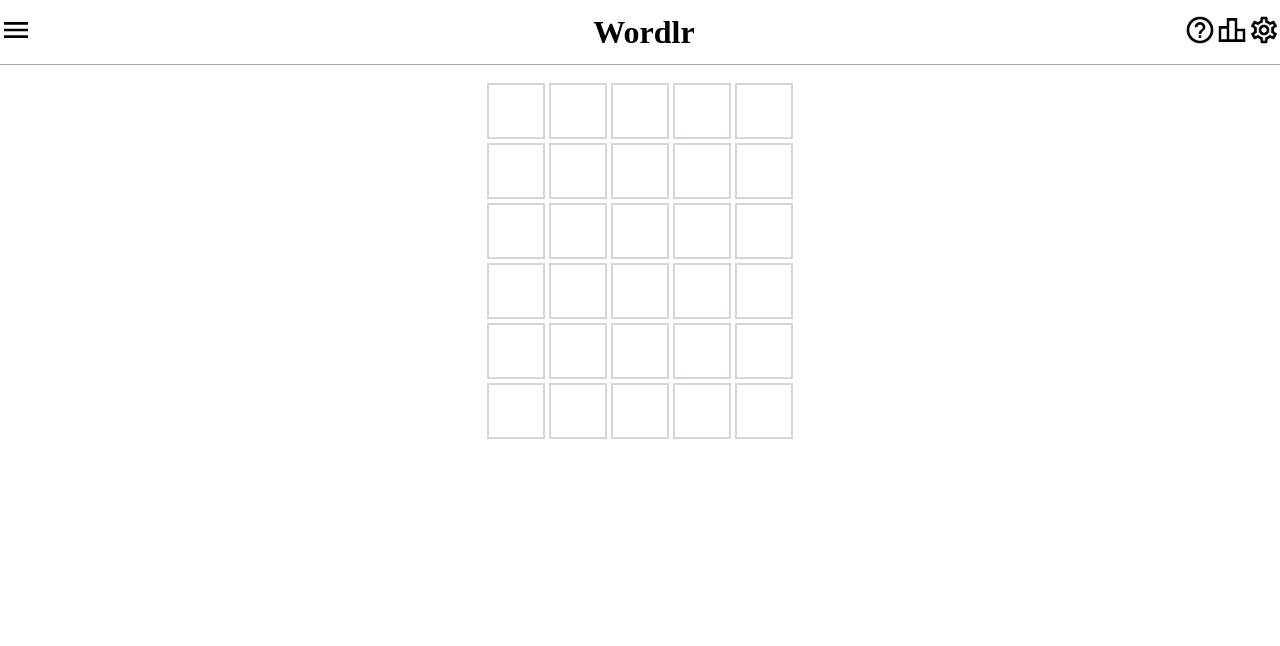
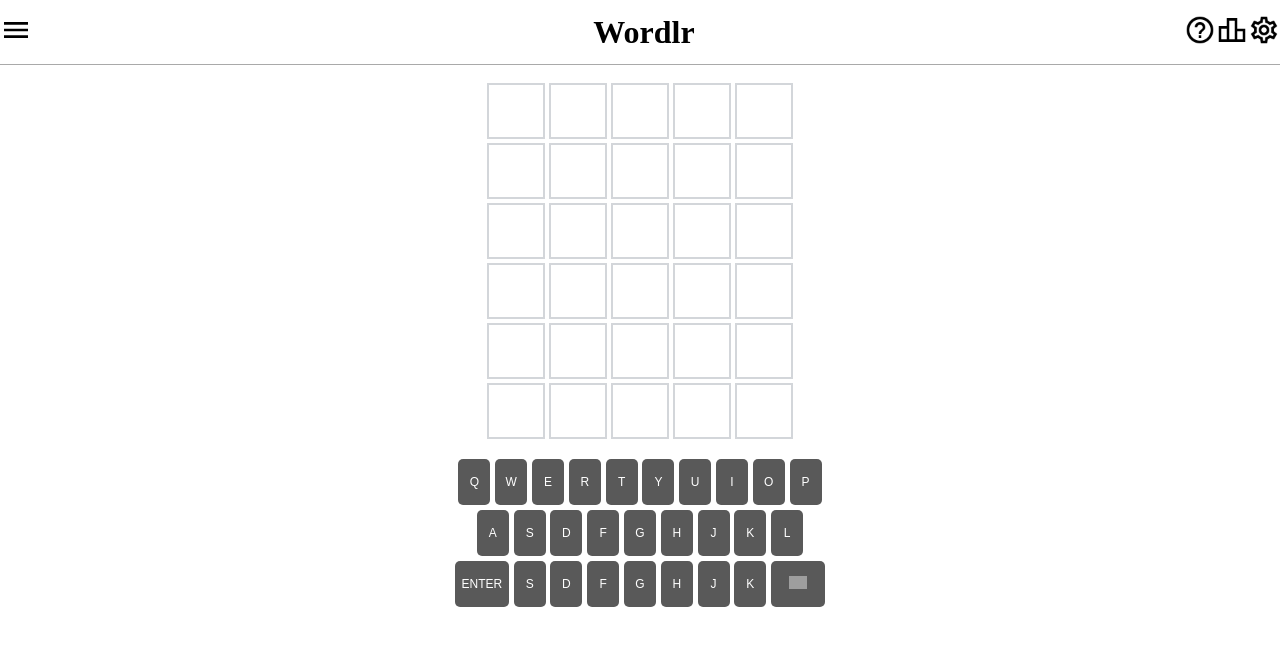
Before and after one commit to emp1211/wordlr, a React (Create React App) app: page / in a window 1280 px wide. Shown: the top 646 px of the page. Built offline with nearby package versions, Linux system fonts and the light colour scheme; grey boxes are pictures that could not be loaded; a web font is replaced by a local one.

Commit message:
Added keyboard component skeleton

```diff
--- a/src/App.js
+++ b/src/App.js
@@ -8,6 +8,7 @@ import RowThree from './RowThree';
 import RowFour from './RowFour';
 import RowFive from './RowFive';
 import RowSix from './RowSix';
+import Keyboard from './Keyboard';
 
 function App() {
 
@@ -20,6 +21,7 @@ function App() {
            < RowFour />
            < RowFive />
            < RowSix />
+          < Keyboard />
     </div>
   );
 }
--- /dev/null
+++ b/src/Keyboard.js
@@ -0,0 +1,49 @@
+import React from 'react';
+import backspace from './assets/backspace.png';
+
+function Keyboard() {
+
+    return (
+        <div className="keyboard">
+            <div className="row">
+                <button className="key" >Q</button>
+                <button className="key" >W</button>
+                <button className="key" >E</button>
+                <button className="key" >R</button>
+                <button className="key" >T</button>
+                <button className="key" >Y</button>
+                <button className="key" >U</button>
+                <button className="key" >I</button>
+                <button className="key" >O</button>
+                <button className="key" >P</button>
+            </div>
+            <div className="row">
+                <button className="key" >A</button>
+                <button className="key" >S</button>
+                <button className="key" >D</button>
+                <button className="key" >F</button>
+                <button className="key" >G</button>
+                <button className="key" >H</button>
+                <button className="key" >J</button>
+                <button className="key" >K</button>
+                <button className="key" >L</button>
+            </div>
+            <div className="row" >
+                <button className="bigkey" >ENTER</button>
+                <button className="key" >S</button>
+                <button className="key" >D</button>
+                <button className="key" >F</button>
+                <button className="key" >G</button>
+                <button className="key" >H</button>
+                <button className="key" >J</button>
+                <button className="key" >K</button>
+                <button className="bigkey" >
+                    <img alt="backspace icon" src={backspace} />
+                </button>
+            </div>
+        </div>
+    )
+
+}
+
+export default Keyboard;
--- a/src/index.css
+++ b/src/index.css
@@ -97,6 +97,38 @@ h1 {
   display: flex;
   justify-content: center;
   align-items: center;
+  flex-direction: column;
+}
+
+.row {
+  display: flex;
+  justify-content: center;
+  flex-direction: row;
+}
+
+.key, .bigkey {
+  background-color: rgb(89, 89, 89);
+  color: white;
+  font-family: Arial, Helvetica, sans-serif;
+  text-transform: uppercase;
+  font-size: 12px;
+  border-radius: 5px;
+  border: none;
+  margin: 0.15rem;
+}
+
+.key {
+  width: 32px;
+  height: 46px;
+}
+
+.bigkey {
+  width: 54px;
+  height: 46px;
+}
+
+.bigkey img {
+  width: 18px;
 }
 
 
```
